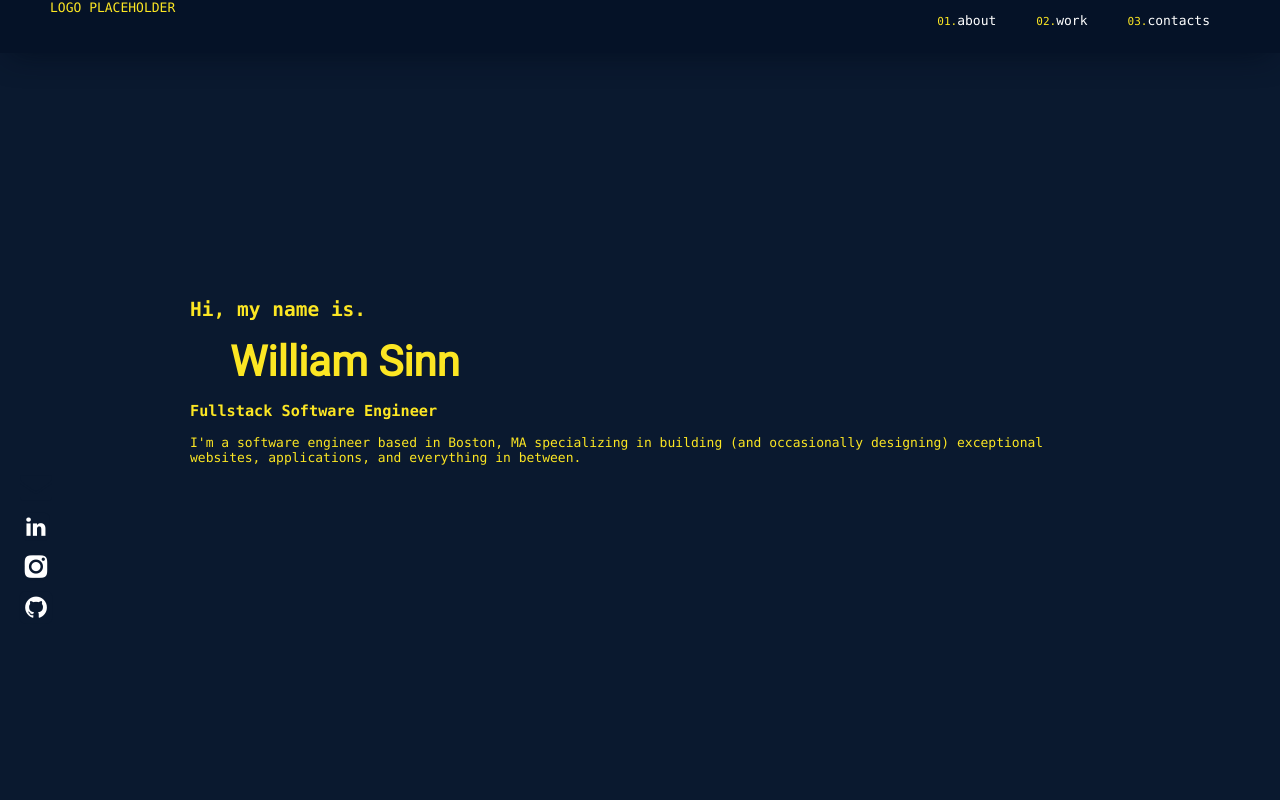
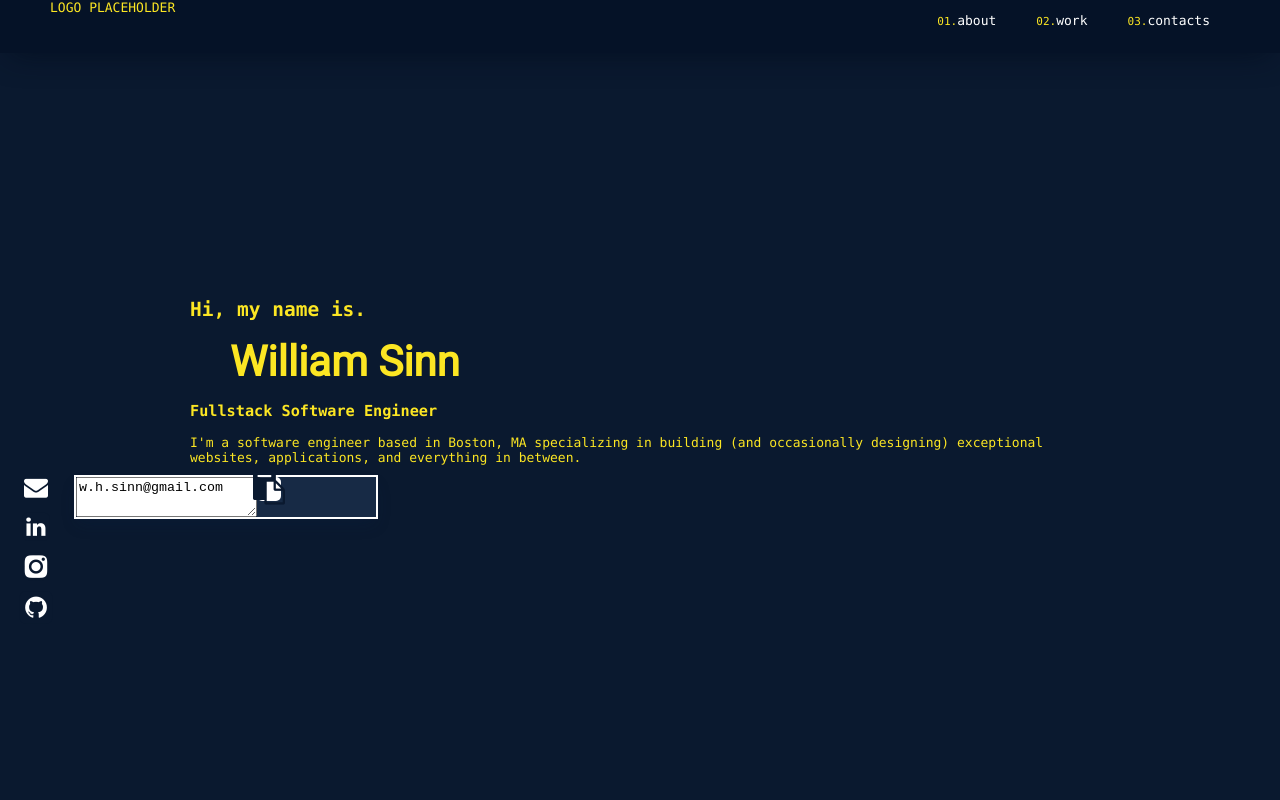
Before and after one commit to willsinn/ws-portfolio, a React (Create React App) app: page / in a window 1280 px wide. Both pictures are taken after a click on the element 36 px from the left and 487 px from the top of the page. Shown: the top 800 px of the page. Built offline with nearby package versions, Linux system fonts and the light colour scheme; a web font is replaced by a local one.

Commit message:
add copy to clipboard methods, users can now copy email to clipboard

```diff
--- a/public/index.html
+++ b/public/index.html
@@ -2,6 +2,11 @@
 <html lang="en">
   <head>
     <meta charset="utf-8" />
+    <link
+      href="/your-path-to-fontawesome/css/fontawesome.css"
+      rel="stylesheet"
+    />
+
     <meta name="viewport" content="width=device-width, initial-scale=1" />
     <link rel=”manifest” href=”%PUBLIC_URL%/manifest.json”>
     <link
--- a/src/App.css
+++ b/src/App.css
@@ -345,10 +345,15 @@ li {
   margin: 0;
   padding: 0;
 }
-.fa-envelope {
+.fa.fa-envelope {
   color: var(--txt-wht);
-  background: var(--bg);
-  font-size: 22px;
+  background-color: var(--bg);
+  font-size: 24px;
+  height: 24px;
+  width: 24px;
+}
+.fa.fa-envelope:hover {
+  color: var(--txt-yw);
 }
 .overlay-container {
   padding: 25px;
@@ -453,5 +458,23 @@ li {
 .nav-num {
   font-size: 11px;
 }
-
+.clipboard {
+  height: 40px;
+  width: 300px;
+  background-color: var(--overlay);
+  border: 2px solid white;
+  z-index: 2;
+  display: flex;
+}
+.popover {
+  position: absolute;
+  top: 0;
+  left: 50px;
+  bottom: 0;
+  z-index: 2;
+  width: fit-content;
+  height: fit-content;
+  box-shadow: 0 8px 16px -4px rgba(9, 30, 66, 0.25),
+    0 0 0 1px rgba(9, 30, 66, 0.08);
+}
 /*    */
--- a/src/components/Contact.js
+++ b/src/components/Contact.js
@@ -1,17 +1,46 @@
-import React from "react";
+import React, { useState } from "react";
 const Contact = ({ contact, orient }) => {
+  const [popup, setPopup] = useState(false);
+  const emailClipboard = (
+    <div className="popover">
+      <div className="clipboard">
+        <textarea id="clip" value={contact.link}>
+          {contact.link}
+        </textarea>
+        <div className="icon" onClick={(e) => copyToClipboard(e)}>
+          <i className="fa fa-clipboard" aria-hidden="true"></i>
+        </div>
+      </div>
+    </div>
+  );
+  const copyToClipboard = (e) => {
+    if (e) {
+      debugger;
+      const elem = e.target.parentElement.parentElement.firstElementChild;
+      elem.select();
+      document.execCommand("copy");
+    }
+  };
   const renderContact = () => {
     if (contact) {
       switch (contact.method) {
         case "email":
           return (
-            <div
-              onClick={(e) => handleEmailClick(e)}
+            <span
               target="_blank"
               rel="noopener noreferrer"
+              style={{
+                backgroundColor: "rgb(23, 42, 69)",
+                position: "relative",
+              }}
             >
-              <i className="fa fa-envelope" aria-hidden="true"></i>
-            </div>
+              {popup ? emailClipboard : null}
+              <i
+                className="fa fa-envelope"
+                aria-hidden="true"
+                onClick={(e) => handleEmailClick(e)}
+              ></i>
+            </span>
           );
         case "linkedin":
           return (
@@ -36,7 +65,11 @@ const Contact = ({ contact, orient }) => {
       }
     }
   };
-  const handleEmailClick = (e) => {};
+  const handleEmailClick = (e) => {
+    if (e) {
+      setPopup(!popup);
+    }
+  };
   return (
     <>
       {orient === "vertical" ? (
```
